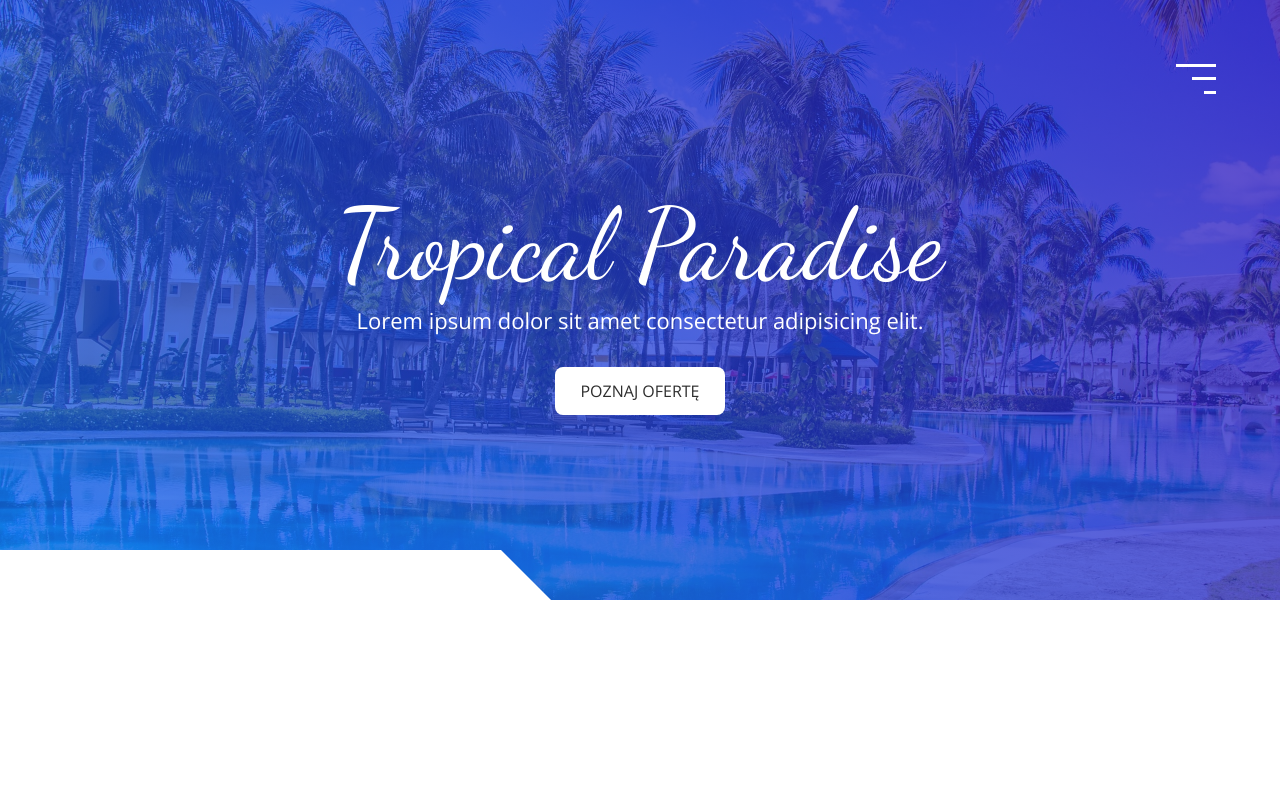
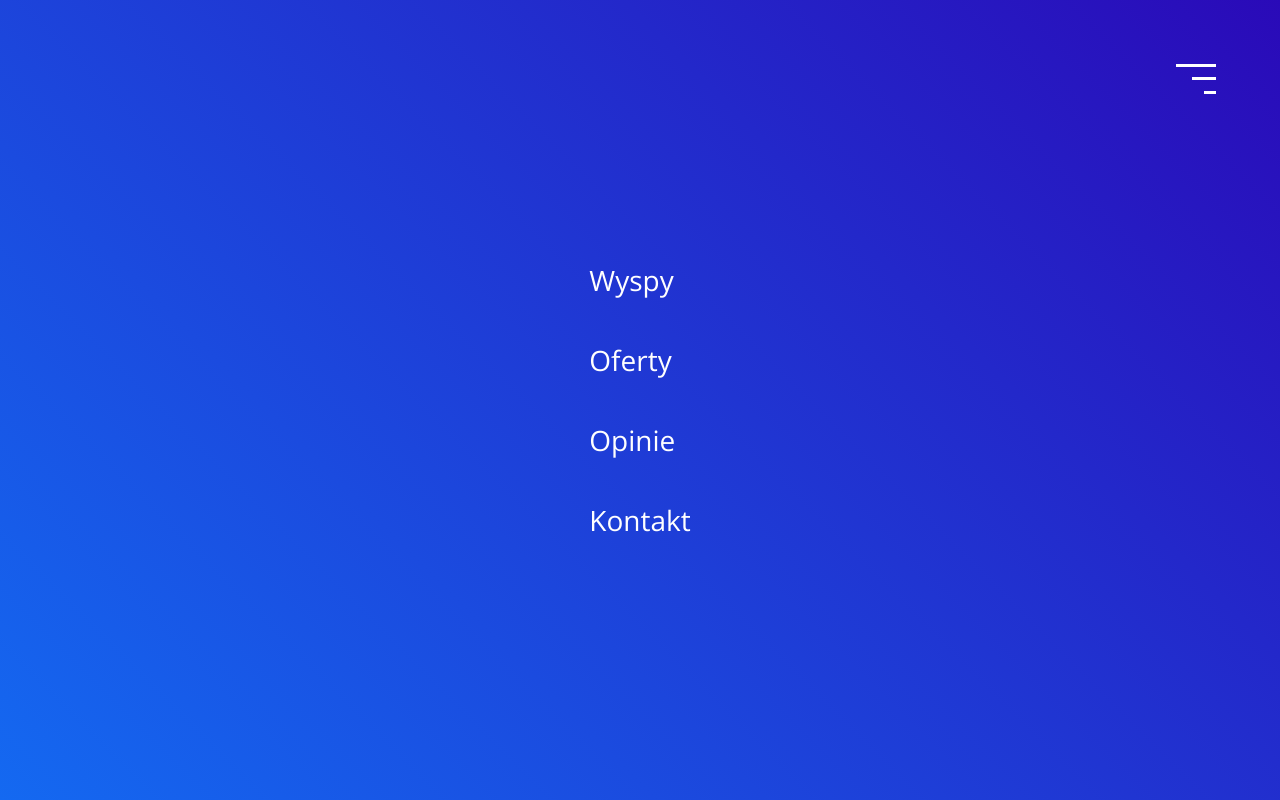
Before and after one commit to M4rcinC/Tropical-Paradise, a plain HTML site: page index.html in a window 1280 px wide. Drawn offline with nearby package versions, Linux system fonts and the light colour scheme.

Commit message:
created nav section

```diff
--- a/index.html
+++ b/index.html
@@ -22,7 +22,14 @@
         </div>
     </button>
 
-    <nav class="nav"></nav>
+    <nav class="nav">
+        <div class="nav_items">
+            <a href="#islands" class="nav__item">Wyspy</a>
+            <a href="#offers" class="nav__item">Oferty</a>
+            <a href="#reviews" class="nav__item">Opinie</a>
+            <a href="#contact" class="nav__item">Kontakt</a>
+        </div>
+    </nav>
 
     <header class="header section">
         <h1 class="header__heading">Tropical Paradise</h1>
--- a/sass/main.scss
+++ b/sass/main.scss
@@ -68,13 +68,53 @@ body {
         &::before {
             top: 27px;
             width: 30%;
-            transition-delay: .05s;
+            transition-delay: 0.05s;
         }
     }
 }
 
+.nav {
+    position: fixed;
+    top: 0;
+    display: flex;
+    justify-content: center;
+    align-items: center;
+    height: 100vh;
+    width: 100%;
+    background-image: $blue-gradient-solid;
+    z-index: 100;
+
+    &__item {
+        position: relative;
+        display: block;
+        margin: 0.5em 2em;
+        padding: 0.5em 2em;
+        font-size: 2.8rem;
+        color: $pure-white;
+        text-decoration: none;
+
+        &::before {
+            position: absolute;
+            top: 0;
+            left: 0;
+            width: 3px;
+            height: 100%;
+            transform: scaleY(0);
+            background-color: $pure-white;
+            transition: transform .3s;
+            content: '';
+        }
+
+        &:hover::before {
+            transform: scaleY(1);
+        }
+    }
+
+
+}
+
 // header
-.header{
+.header {
     position: relative;
     display: flex;
     justify-content: center;
@@ -84,22 +124,22 @@ body {
     height: 75vh;
     text-align: center;
     color: $pure-white;
-    @include heroImages('../img/palm-small.jpg');
+    @include heroImages("../img/palm-small.jpg");
     background-attachment: scroll;
 
-    &__heading{
-        font-family: 'Dancing script', cursive;
+    &__heading {
+        font-family: "Dancing script", cursive;
         font-size: 4.8rem;
         font-weight: 300;
     }
 
-    &__text{
+    &__text {
         font-size: 1.4rem;
     }
 
     &__btn {
         margin-top: 2em;
-        padding: .8em 1.6em;
+        padding: 0.8em 1.6em;
         font-size: 1.4rem;
         background-color: $pure-white;
         border: none;
@@ -112,20 +152,18 @@ body {
         &::before {
             background-color: $light-white;
         }
-
     }
 }
 
 //media
 
-@media(min-width: 768px) {
+@media (min-width: 768px) {
     .white-block {
         height: 50px;
         width: 45%;
     }
 
-    .header{
-
+    .header {
         background-image: $blue-gradient, url(../img/palm-big.jpg);
 
         &__heading {
@@ -140,16 +178,15 @@ body {
             font-size: 1.6rem;
         }
     }
-
 }
 
-@media(min-width: 992px) {
-    .burger-btn{
+@media (min-width: 992px) {
+    .burger-btn {
         top: 50px;
         right: 50px;
     }
 
-    .header{
+    .header {
         &__heading {
             font-size: 10rem;
         }
```
Also changed, not shown: css/main.css, 1 other file.
